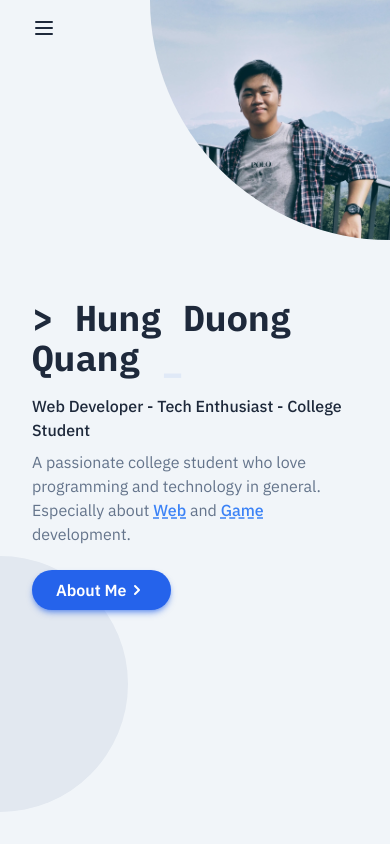
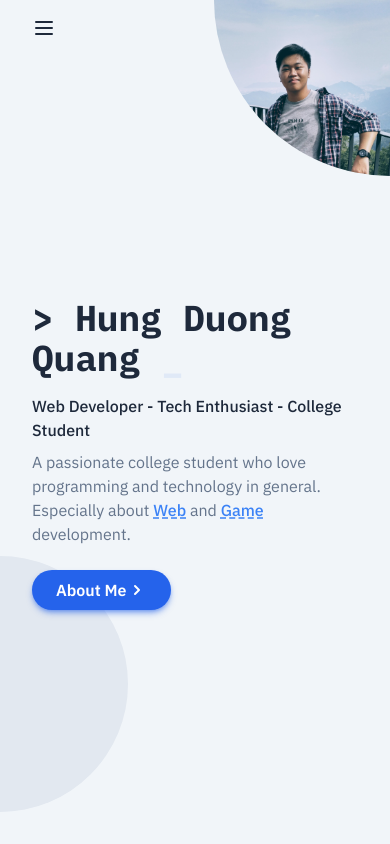
Before and after one commit to qhungg289/personal-site-qhungg289, a Next.js app: page / in a window 390 px wide. Shown: the top 844 px of the page. Built offline with nearby package versions, Linux system fonts and the light colour scheme.

Commit message:
Change Avatar width

```diff
--- a/components/image/Avatar.js
+++ b/components/image/Avatar.js
@@ -3,7 +3,7 @@ import avatar from "../../public/img/avatar.jpg";
 
 export default function Avatar() {
 	return (
-		<div className="absolute inset-y-0 right-0 w-60 md:w-72 lg:w-80">
+		<div className="absolute inset-y-0 right-0 -z-10 w-44 md:w-72 lg:w-80">
 			<Image src={avatar} alt="Avatar" className="rounded-bl-full" />
 		</div>
 	);
```
